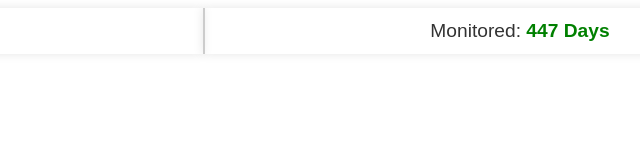
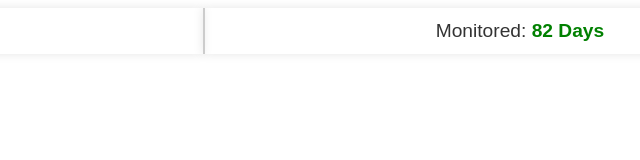
Before and after one commit to bestbtcsites/mooner, a plain HTML site: page index.html in a window 1280 px wide. Shown: the full height of the page, 437-1077 px from the left. Drawn offline with Linux system fonts and the light colour scheme.

Commit message:
index.html

```diff
--- a/index.html
+++ b/index.html
@@ -51,7 +51,7 @@
     const roiDailyIncrease = 0.5;
 
     const roiStartDate = new Date("2025-03-05");
-    const daysStartDate = new Date("2024-03-01");
+    const daysStartDate = new Date("2025-03-01");
 
     const today = new Date();
 
```
